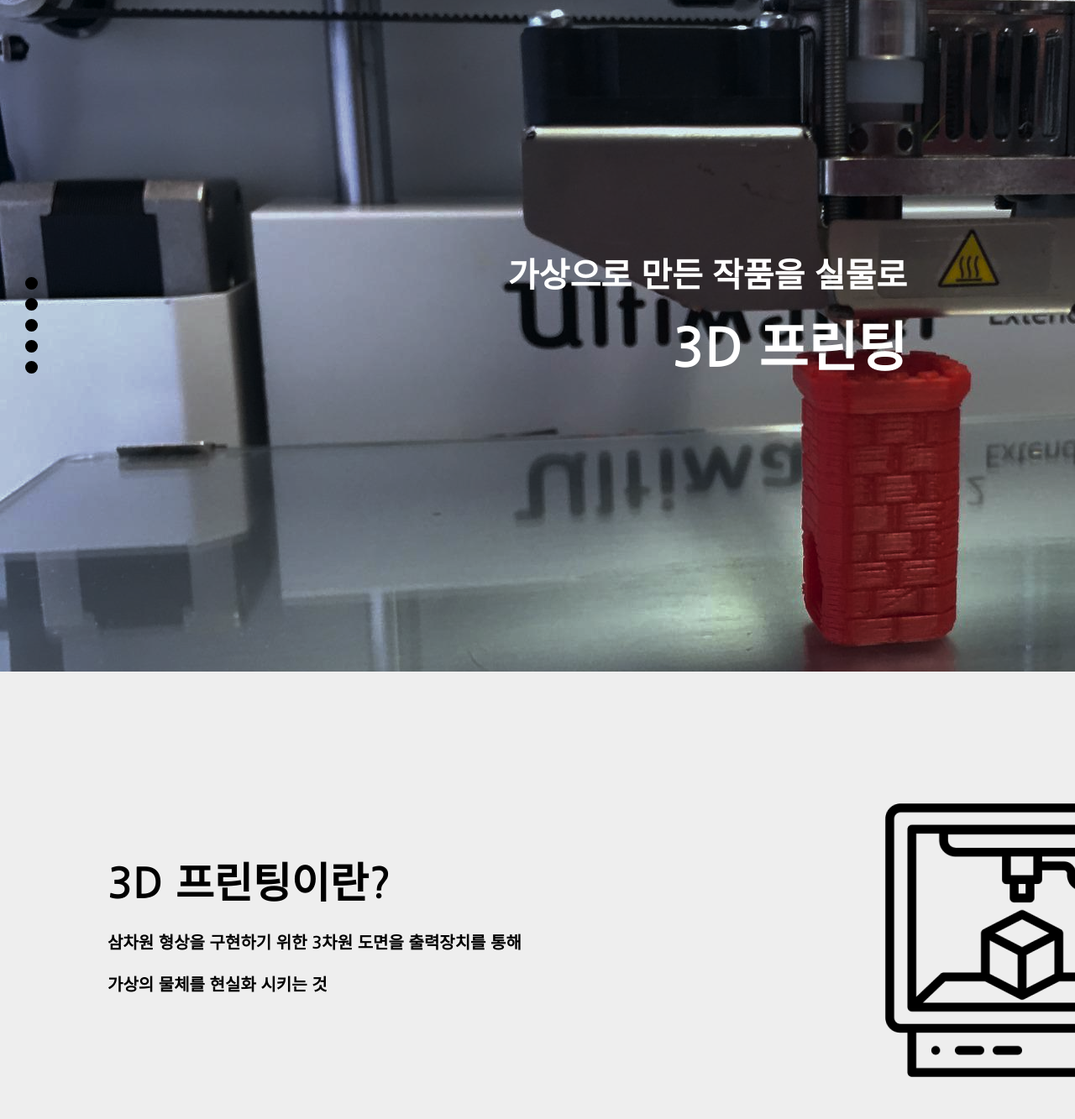
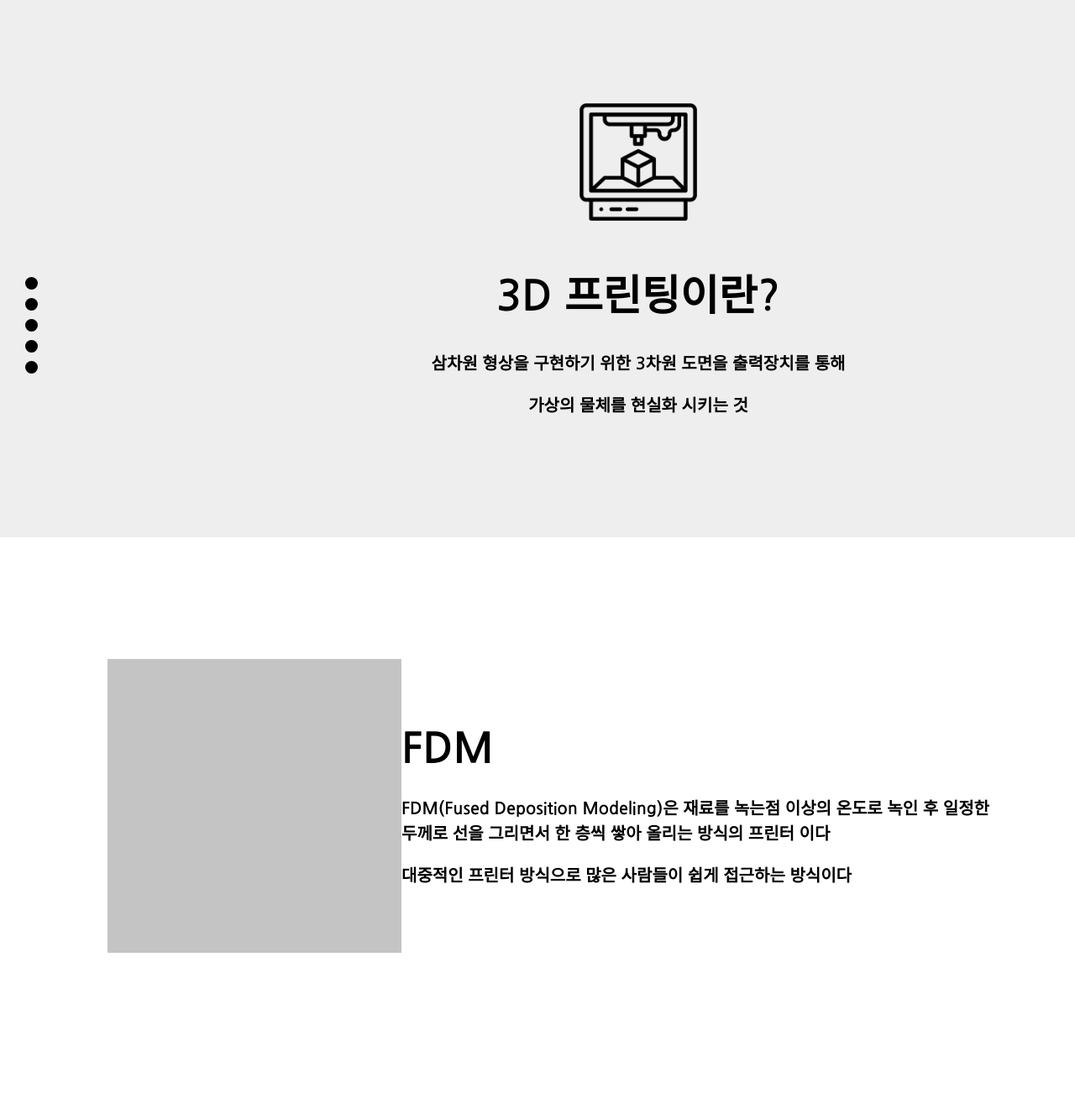
Before and after one commit to GyuHyunA/wdpage, a plain HTML site: page index.html in a window 1280 px wide. Shown: the top 1333 px of the page at 84% size. Drawn offline with Linux system fonts and the light colour scheme.

Commit message:
how fix(align fix)

```diff
--- a/index.html
+++ b/index.html
@@ -17,7 +17,7 @@
       <div class="dot"></div>
     </div>
     <!-- main -->
-    <section class="main">
+    <!-- <section class="main">
       <div class="container">
         <div class="bg-img" style="background-image: url(./asset/images/mian_3dimg.png)"></div>
         <div class="text-wrap">
@@ -25,18 +25,18 @@
           <p class="main_title">3D 프린팅</p>
         </div>
       </div>
-    </section>
+    </section> -->
 
     <!-- how -->
     <section class="how align">
       <div class="how-container">
+        <div class="hicon">
+          <img src="./asset/icons/3dicon.png" alt="" />
+        </div>
         <div class="text-wrap">
           <h2>3D 프린팅이란?</h2>
           <p>삼차원 형상을 구현하기 위한 3차원 도면을 출력장치를 통해</p>
           <p>가상의 물체를 현실화 시키는 것</p>
-        </div>
-        <div class="hicon">
-          <img src="./asset/icons/3dicon.png" alt="" />
         </div>
       </div>
     </section>
--- a/style/main.css
+++ b/style/main.css
@@ -5,14 +5,6 @@
   /* box-sizing: border-box; */
   font-family: "Nanum Gothic", sans-serif;
 }
-
-/* .sec-size:nth-child(even) {
-  background-color: rgb(255, 181, 181);
-}
-
-.sec-size:nth-child(odd) {
-  background-color: rgb(255, 214, 157);
-} */
 
 /* dot */
 .dot-contain {
@@ -37,7 +29,6 @@
   position: relative;
   width: 100vw;
   height: 100vh;
-  overflow: hidden;
 }
 
 .main .container {
@@ -51,6 +42,8 @@
   position: relative;
   width: 100vw;
   height: 100vh;
+  background-repeat: no-repeat;
+  background-size: cover;
 }
 
 .main .container .text-wrap {
@@ -58,7 +51,6 @@
   top: calc(100vh - 63%);
   right: 200px;
   text-align: right;
-  /* 수정하기 */
 }
 .main .container .text-wrap .sub_title {
   font-style: normal;
@@ -92,22 +84,23 @@
 
 .how .how-container {
   display: flex;
-  justify-content: space-between;
+  flex-direction: column;
   align-items: center;
+  justify-content: center;
   width: 1520px;
   height: 80vh;
-  overflow-x: hidden;
   margin: 0 auto;
+  text-align: center;
 }
 
-.how .how-container .text-wrap {
-  margin-left: 128px;
-}
+/* .how .how-container .text-wrap {
+
+} */
 .how .how-container .text-wrap h2 {
   font-weight: 700;
   font-size: 50px;
   line-height: 50px;
-  margin-bottom: 35px;
+  margin-bottom: 45px;
 }
 .how .how-container .text-wrap p {
   font-style: normal;
@@ -119,14 +112,15 @@
   margin-bottom: 30px;
 }
 .how .how-container .hicon {
-  margin-right: 128px;
-  width: 350px;
-  height: 350px;
+  display: flex;
+  justify-content: center;
+  align-items: center;
+  margin-bottom: 60px;
 }
 
 .how .how-container .hicon img {
-  width: 350px;
-  height: 350px;
+  width: 150px;
+  height: 150px;
 }
 
 /* printmethod */
@@ -140,21 +134,20 @@
   margin: 0 auto;
 }
 
-.printmethod .box {
-  width: 500px;
-  height: 500px;
-  background-color: #c4c4c4;
-}
-
-.printmethod .align-wrap {
+.printmethod .printmethod-container .fdm-wrap {
   height: 80vh;
   display: flex;
-  justify-content: space-between;
+  justify-content: flex-start;
   align-items: center;
 }
 
 .printmethod .printmethod-container .fdm-wrap .fimg {
   margin-left: 128px;
+}
+.printmethod .printmethod-container .fdm-wrap .fimg .box {
+  width: 350px;
+  height: 350px;
+  background-color: #c4c4c4;
 }
 .printmethod .printmethod-container .fdm-wrap .text-wrap {
   margin-right: 128px;
```
